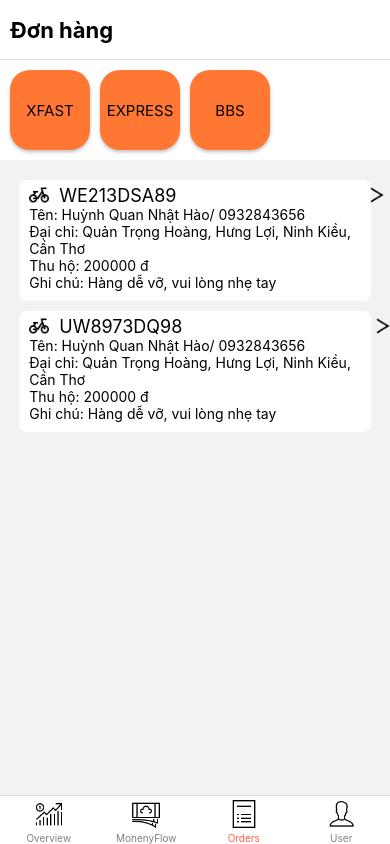
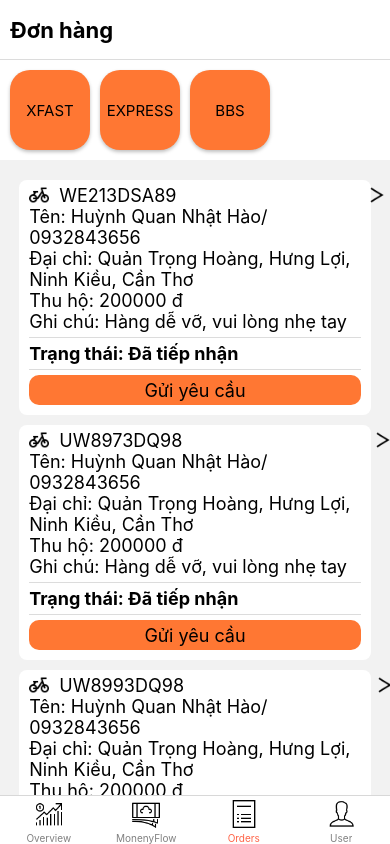
Before and after one commit to HaoHuynh0301/freight-mangement-system, a React Native app in the folder cus_driver_app/: screen /Orders in a window 390 px wide. Built offline with nearby package versions, Linux system fonts and the light colour scheme.

Commit message:
style css for create order page UI (6).

```diff
--- a/cus_driver_app/screens/Orders.js
+++ b/cus_driver_app/screens/Orders.js
@@ -32,6 +32,10 @@ class Orders extends Component {
                 {
                     name: 'Two',
                     id: 'UW8973DQ98'
+                },
+                {
+                    name: 'Two',
+                    id: 'UW8993DQ98'
                 }
             ],
             selectedData: ''
@@ -58,6 +62,10 @@ class Orders extends Component {
 
     oppenOrderInformation() {
         console.log('Open order detail');
+    }
+
+    handleAddStatus() {
+
     }
 
     renderMainView() {
@@ -87,11 +95,29 @@ class Orders extends Component {
                         </TouchableOpacity>
                     </View>
                     <View style = {styles.productInformationDetail}>
-                        <Text>Tên: Huỳnh Quan Nhật Hào/ 0932843656</Text>
-                        <Text>Đại chỉ: Quản Trọng Hoàng, Hưng Lợi, Ninh Kiều, Cần Thơ</Text>
-                        <Text>Thu hộ: 200000 đ</Text>
-                        <Text>Ghi chú: Hàng dễ vỡ, vui lòng nhẹ tay</Text>
+                        <Text style={styles.appFontSize}>Tên: Huỳnh Quan Nhật Hào/ 0932843656</Text>
+                        <Text style={styles.appFontSize}>Đại chỉ: Quản Trọng Hoàng, Hưng Lợi, Ninh Kiều, Cần Thơ</Text>
+                        <Text style={styles.appFontSize}>Thu hộ: 200000 đ</Text>
+                        <Text style={styles.appFontSize}>Ghi chú: Hàng dễ vỡ, vui lòng nhẹ tay</Text>
                     </View>
+                    <View style = {styles.orderStatusWrapper}>
+                        <View style = {styles.orderStatusTitle}>
+                            <Text style={styles.highlightText}>Trạng thái: </Text>
+                            <Text style={styles.highlightText}>Đã tiếp nhận</Text>
+                        </View>
+                    </View>
+                    <TouchableOpacity
+                        style = {styles.buttonAddRequest}
+                        onPress = {() => {
+                            this.handleAddStatus(item.id);
+                        }}
+                    >
+                        <Text style = {{
+                            fontSize: appFontSize,
+                            alignSelf: 'center',
+                        }}
+                        >Gửi yêu cầu</Text>
+                    </TouchableOpacity>
                 </View>
             );
         }
@@ -114,7 +140,7 @@ class Orders extends Component {
         }
 
         return(
-            <View>
+            <View style={{flex: 1}}>
                 <View style={styles.addNewOrderWrapper}>
                     <View style={styles.sizeChooseWrapper}>
                         <TouchableOpacity
@@ -158,7 +184,7 @@ class Orders extends Component {
 
     render() {
         return(
-            <SafeAreaView>
+            <SafeAreaView style={{flex: 1}}>
                 {this.renderHeader()}
                 {this.renderMainView()}
             </SafeAreaView>
@@ -215,6 +241,10 @@ const styles = StyleSheet.create({
     textSize: {
         fontSize: appFontSize
     },
+    highlightText: {
+        fontSize: appFontSize,
+        fontWeight: 'bold'
+    },
     buttonAddNewOrder: {
         flexDirection: 'column',
         justifyContent: 'center',
@@ -253,7 +283,7 @@ const styles = StyleSheet.create({
         paddingRight: 10,
         paddingTop: 5,
         paddingBottom: 10,
-        borderRadius: 8
+        borderRadius: 8,
     },
     productInformationDetailTitle: {
         flexDirection: 'row'
@@ -271,7 +301,30 @@ const styles = StyleSheet.create({
         width: 20,
     },
     productInformationDetail: {
-
+        borderBottomWidth: 0.5,
+        borderBottomColor: greyColor,
+        paddingBottom: 5,
+        marginBottom: 5
+    },
+    orderStatusWrapper: {
+        flexDirection: 'column',
+        borderBottomColor: greyColor,
+        borderBottomWidth: 0.5,
+        paddingBottom: 5,
+        marginBottom: 5
+        // justifyContent: 'space-between'
+    },
+    orderStatusTitle: {
+        flexDirection: 'row',
+        // justifyContent: 'space-between',
+        alignItems: 'center'
+    },
+    buttonAddRequest: {
+        height: 30,
+        width: '100%',
+        justifyContent: 'center',
+        backgroundColor: orangeColor,
+        borderRadius: 10
     }
 });
 
```
